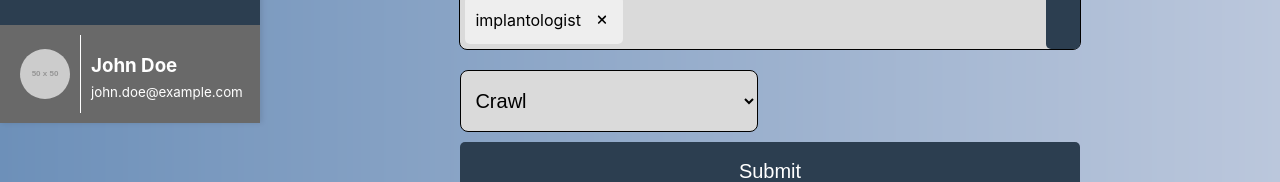
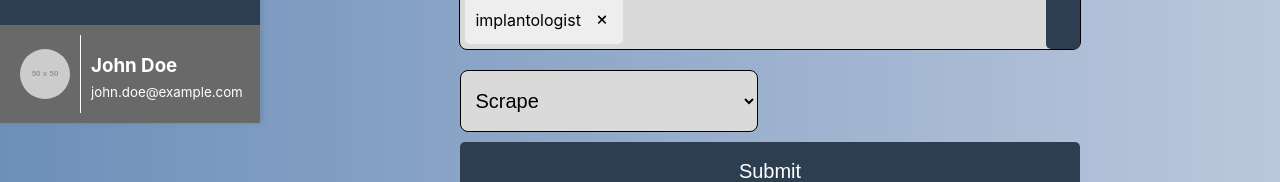
Before and after one commit to m-aliabbas/WebAnalyzer1, a React (Create React App) app in the folder UI/proofly/: page / in a window 1280 px wide. Shown: the part 677-859 px from the top of the page. Built offline with nearby package versions, Linux system fonts and the light colour scheme.

Commit message:
scrape by def

```diff
--- a/UI/proofly/src/componets/SearchPage.js
+++ b/UI/proofly/src/componets/SearchPage.js
@@ -13,7 +13,7 @@ const SearchPage = () => {
     "leader", "leaders", "service", "implantologist"
   ]);
   const [searchQuery, setSearchQuery] = useState('');
-  const [action, setAction] = useState('Crawl');
+  const [action, setAction] = useState('Scrape');
 
   const handleTagRemove = (index) => {
     setTags(tags.filter((_, i) => i !== index));
```
